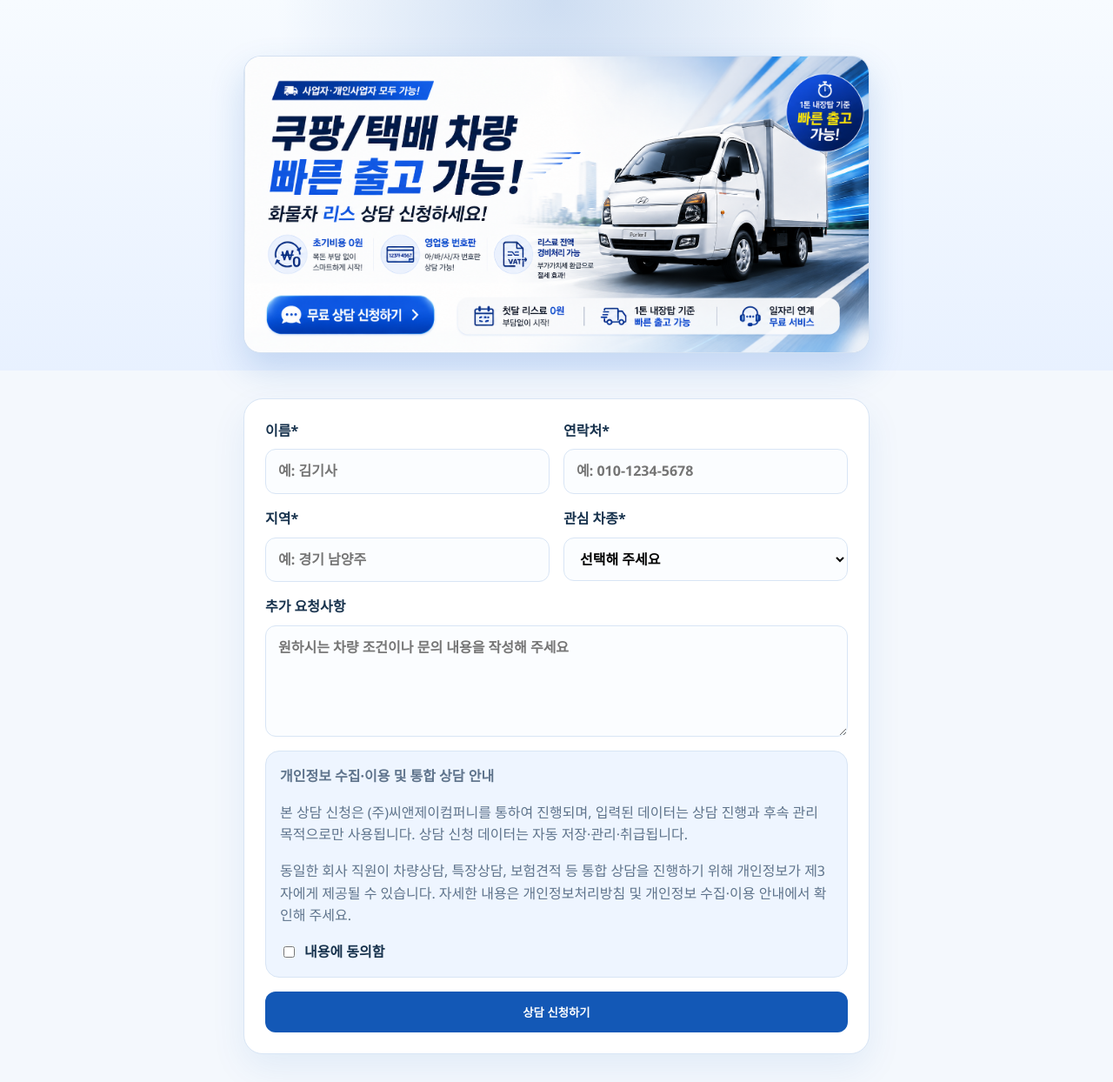
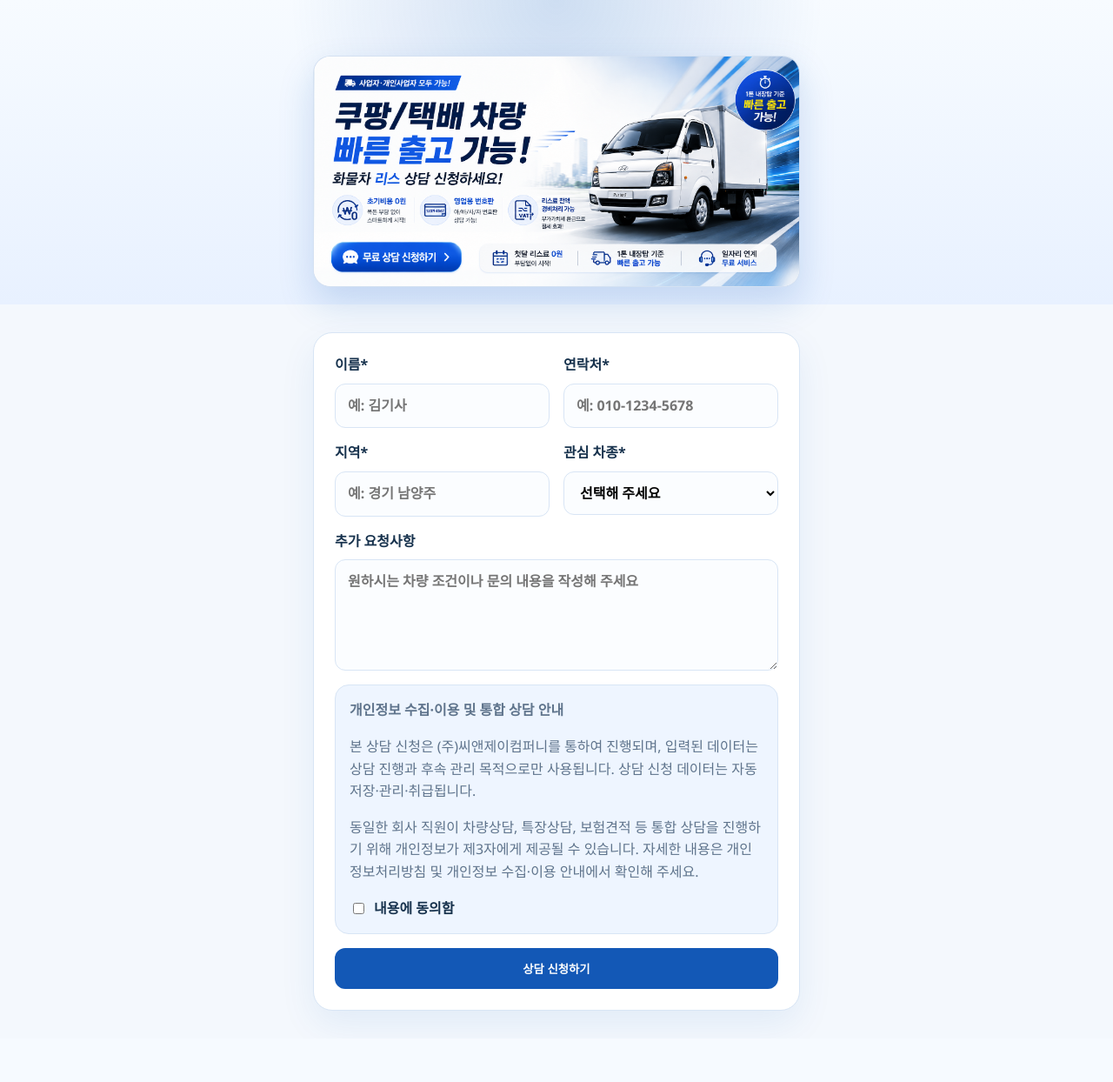
Before and after one commit to sujinchoo/Promotion_Truck_Platform, a Flask app: page /mobile in a window 1280 px wide. Shown: the whole page at 87% size. After the commit the page ends 1176 px from the top, so only its background shows below. Run offline with Flask 3, Linux system fonts and the light colour scheme.

Commit message:
Adjust mobile banner width to align with consult form

```diff
--- a/static/css/style.css
+++ b/static/css/style.css
@@ -196,12 +196,18 @@
     background: radial-gradient(circle at top, rgba(19, 88, 182, 0.18), transparent 42%), linear-gradient(180deg, #f7fbff 0%, #e8f1ff 100%);
 }
 .mobile-top-banner {
-    width: 100%;
+    width: min(100%, 560px);
+    margin: 0 auto;
     border-radius: 20px;
     overflow: hidden;
     border: 1px solid rgba(19, 88, 182, 0.18);
     box-shadow: 0 18px 40px rgba(19, 88, 182, 0.18);
     background: #ffffff;
+}
+
+.mobile-consult .lead-form {
+    width: min(100%, 560px);
+    margin: 0 auto;
 }
 .mobile-top-banner img {
     display: block;
```
